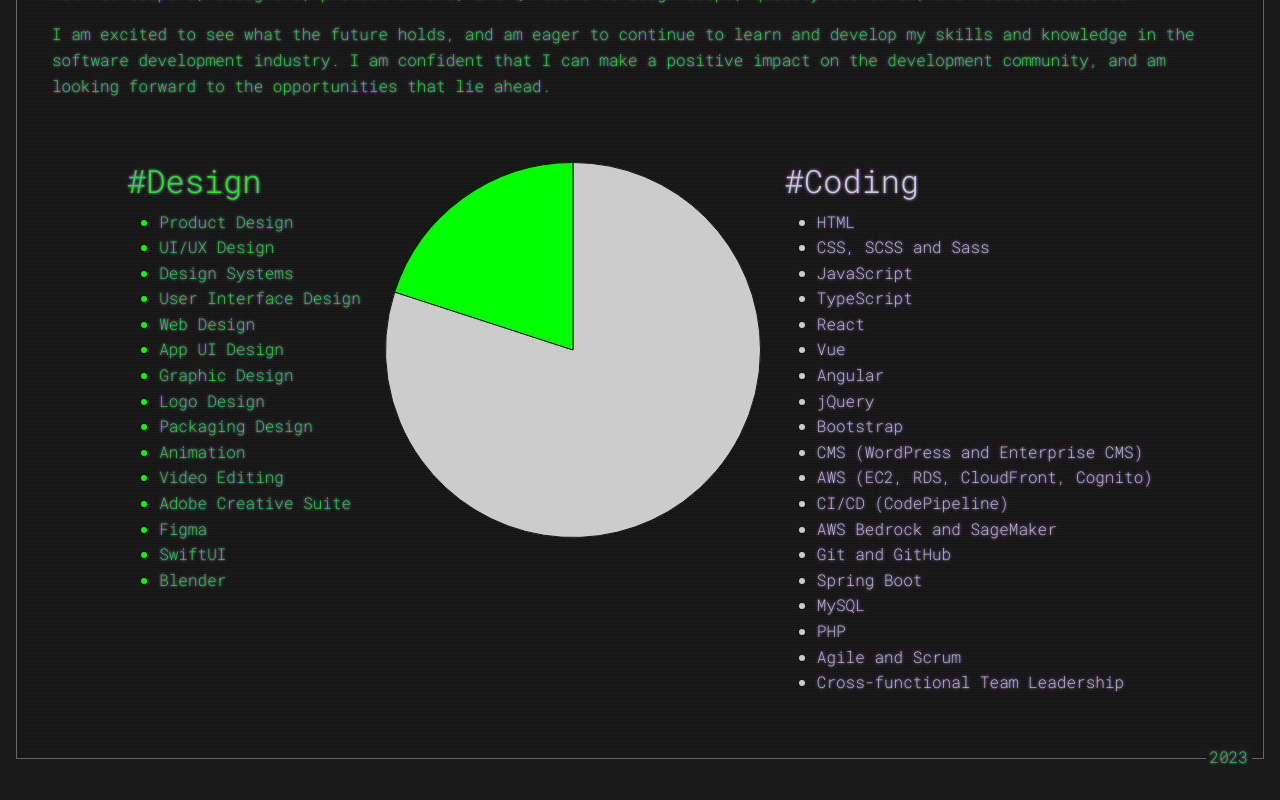
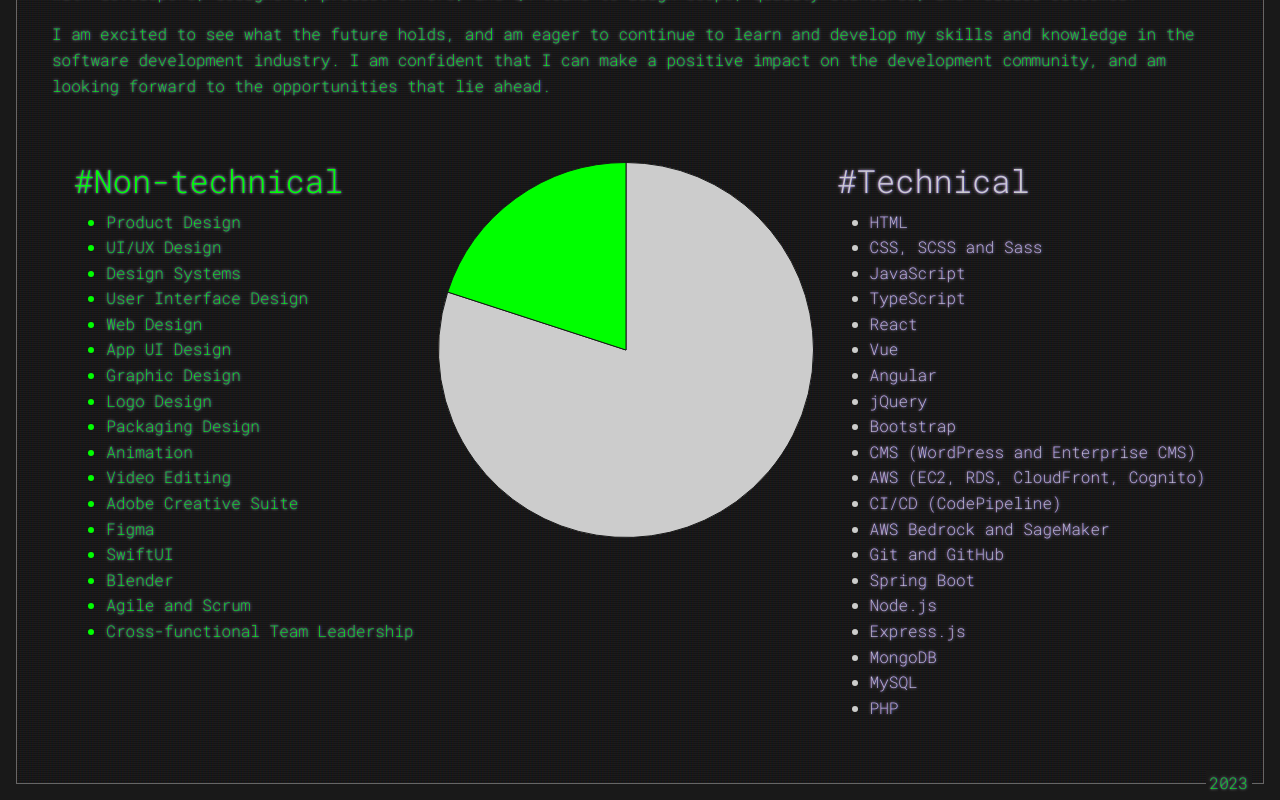
Before and after one commit to lizewkn/lizewkn.github.io, a Vue app: page /#/skills in a window 1280 px wide. Shown: the part 387-1187 px from the top of the page. Before the commit the page ends 1162 px from the top, so only its background shows below. Built offline with nearby package versions, Linux system fonts and the light colour scheme.

Commit message:
add: include additional coding skills in Skills component

```diff
--- a/src/views/Skills.vue
+++ b/src/views/Skills.vue
@@ -18,7 +18,7 @@
           <Pie :data="data" :options="options" />
         </div>
       <div class="col-auto order-1">
-        <h2 class="green fw-light">#Design</h2>
+        <h2 class="green fw-light">#Non-technical</h2>
 <ul class="green">
 <li>Product Design</li>
 <li>UI/UX Design</li>
@@ -35,10 +35,12 @@
 <li>Figma</li>
 <li>SwiftUI</li>
 <li>Blender</li>
+<li>Agile and Scrum</li>
+<li>Cross-functional Team Leadership</li>
 </ul>
       </div>
       <div class="col-auto order-3">
-        <h2 class="fw-light">#Coding</h2>
+        <h2 class="fw-light">#Technical</h2>
 <ul>
 <li>HTML</li>
 <li>CSS, SCSS and Sass</li>
@@ -55,10 +57,11 @@
 <li>AWS Bedrock and SageMaker</li>
 <li>Git and GitHub</li>
 <li>Spring Boot</li>
+<li>Node.js</li>
+<li>Express.js</li>
+<li>MongoDB</li>
 <li>MySQL</li>
 <li>PHP</li>
-<li>Agile and Scrum</li>
-<li>Cross-functional Team Leadership</li>
 </ul>
       </div>
       </div>
```
